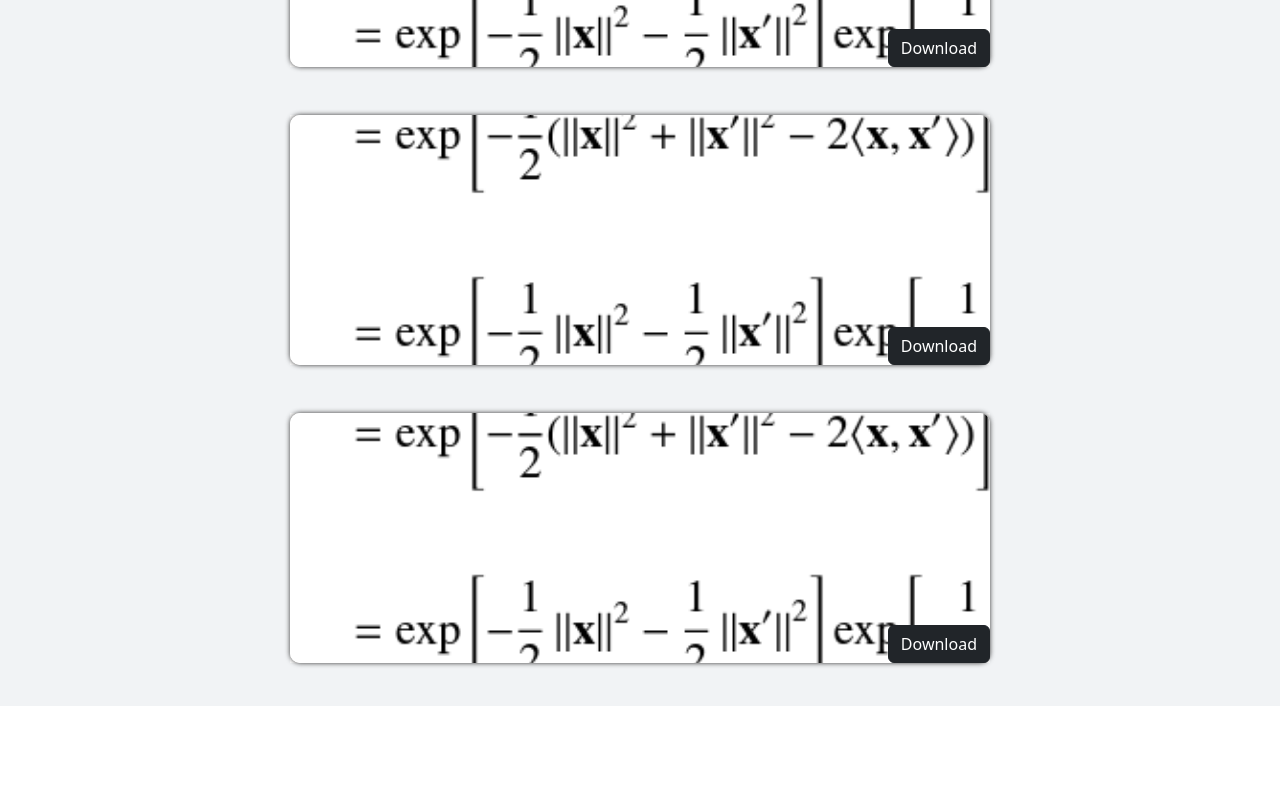
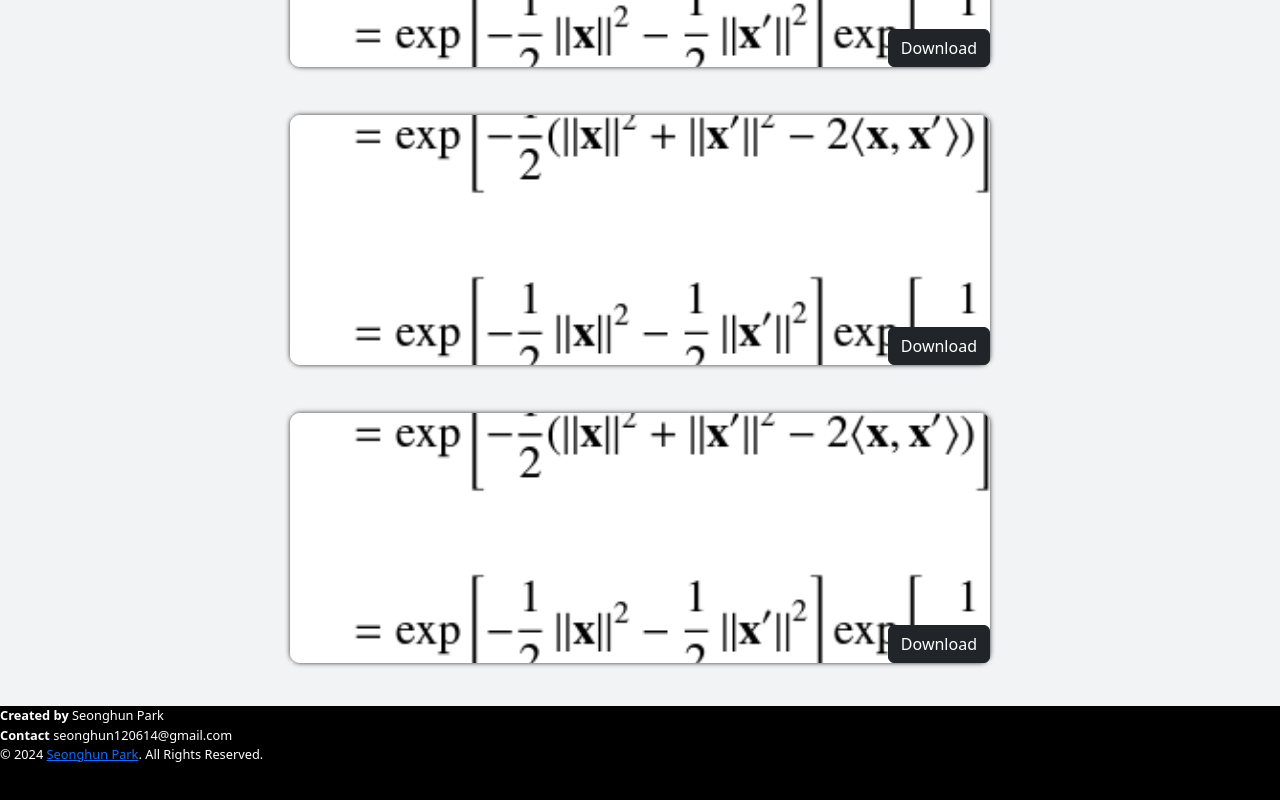
Before and after one commit to seonghun120614/SYD, a React (Vite) app in the folder app/front/: page / in a window 1280 px wide. Shown: the part 1062-1862 px from the top of the page. Before the commit the page ends 1768 px from the top, so only its background shows below. Built offline with nearby package versions, Linux system fonts and the light colour scheme.

Commit message:
feat: Create a

```diff
--- a/app/front/src/App.jsx
+++ b/app/front/src/App.jsx
@@ -2,6 +2,7 @@ import React from "react";
 
 import Header from "./layouts/Header/Header";
 import Body from "./layouts/Body/Body";
+import Footer from "./layouts/Footer/Footer";
 
 
 const App = () => {
@@ -9,6 +10,7 @@ const App = () => {
     <div>
       <Header />
       <Body />
+      <Footer />
     </div>
   );
 }
--- /dev/null
+++ b/app/front/src/layouts/Footer/Footer.css
@@ -0,0 +1,9 @@
+footer {
+  width: 100vw;
+  height: 100px;
+  background-color: black;
+  color: white;
+  font-size: 0.8em;
+}
+
+/*# sourceMappingURL=Footer.css.map */
--- a/app/front/src/layouts/Footer/Footer.jsx
+++ b/app/front/src/layouts/Footer/Footer.jsx
@@ -1,4 +1,7 @@
 import React from "react";
+
+import './Footer.css'
+
 
 const Footer = () => {
   return (
--- /dev/null
+++ b/app/front/src/layouts/Footer/Footer.scss
@@ -0,0 +1,7 @@
+footer {
+  width: 100vw;
+  height: 100px;
+  background-color: black;
+  color: white;
+  font-size: 0.8em;
+}
```
Also changed, not shown: 1 other file (tests, documents, lock files or other folders).
